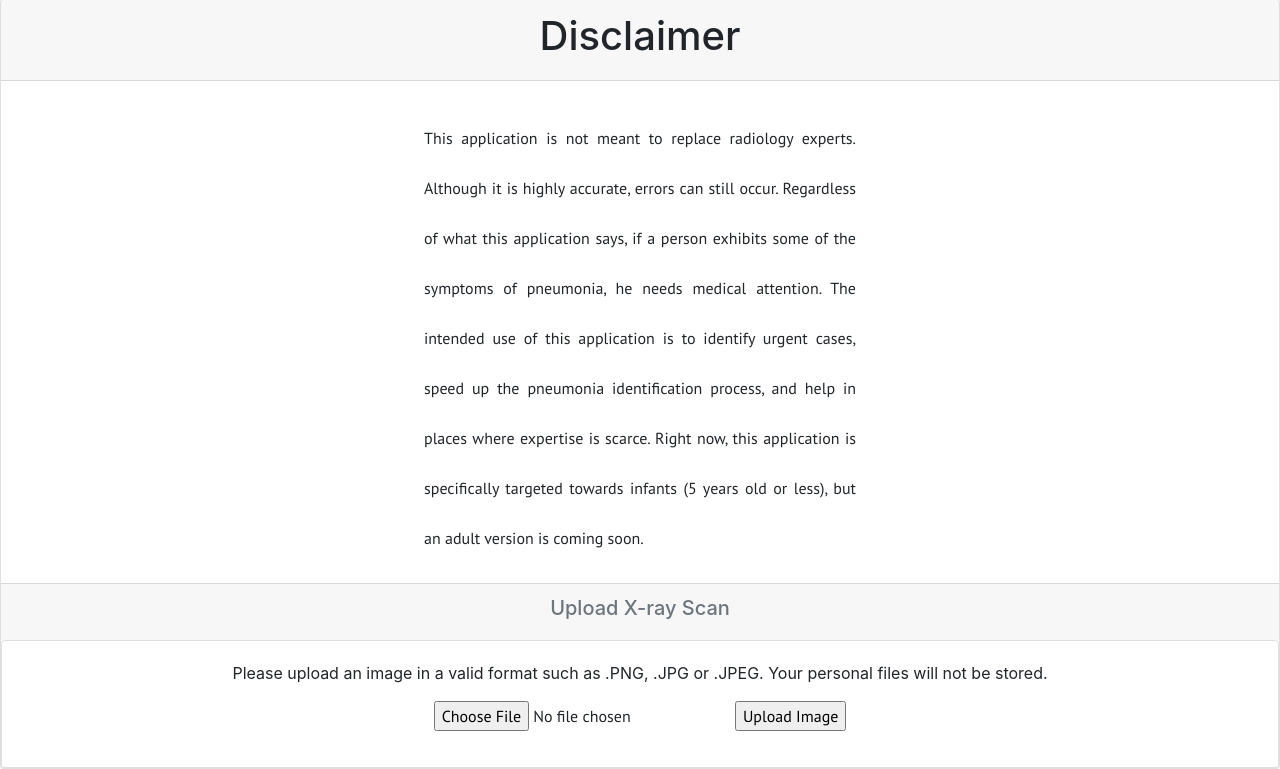
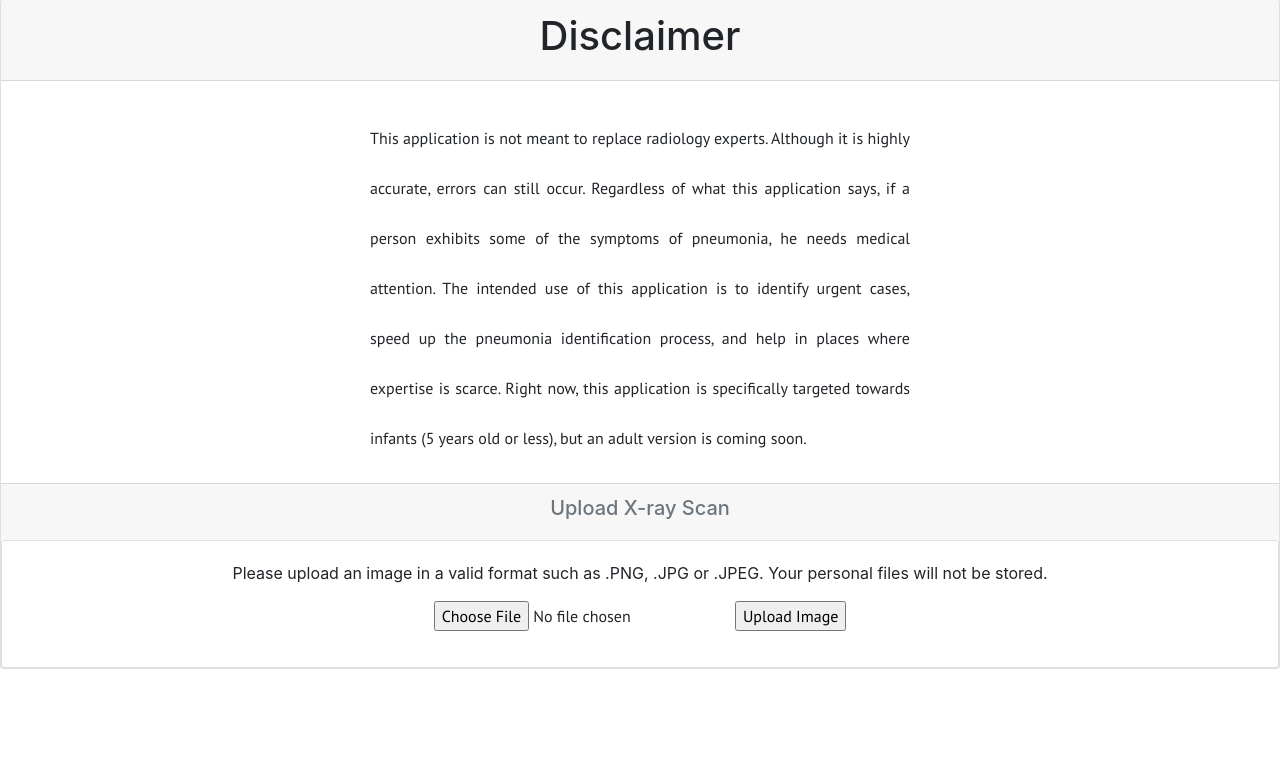
Before and after one commit to Manjaka97/pneumonia.elvnosix, a Flask app: page /test in a window 1280 px wide. Shown: the part 327-1096 px from the top of the page. After the commit the page ends 996 px from the top, so only its background shows below. Run offline with Flask 2, Linux system fonts and the light colour scheme; some libraries are stand-ins or nearby versions; grey boxes are pictures that could not be loaded.

```diff
--- a/static/css/test.css
+++ b/static/css/test.css
@@ -33,8 +33,6 @@ a.nav-link:hover {
 .disclaimer {
 	line-height: 50px;
 	text-align: justify;
-	margin-left: 10%;
-	margin-right: 10%;
 	font-family: 'PT Sans', sans-serif;
 }
 
```
Also changed, not shown: static/images/logo.svg.
